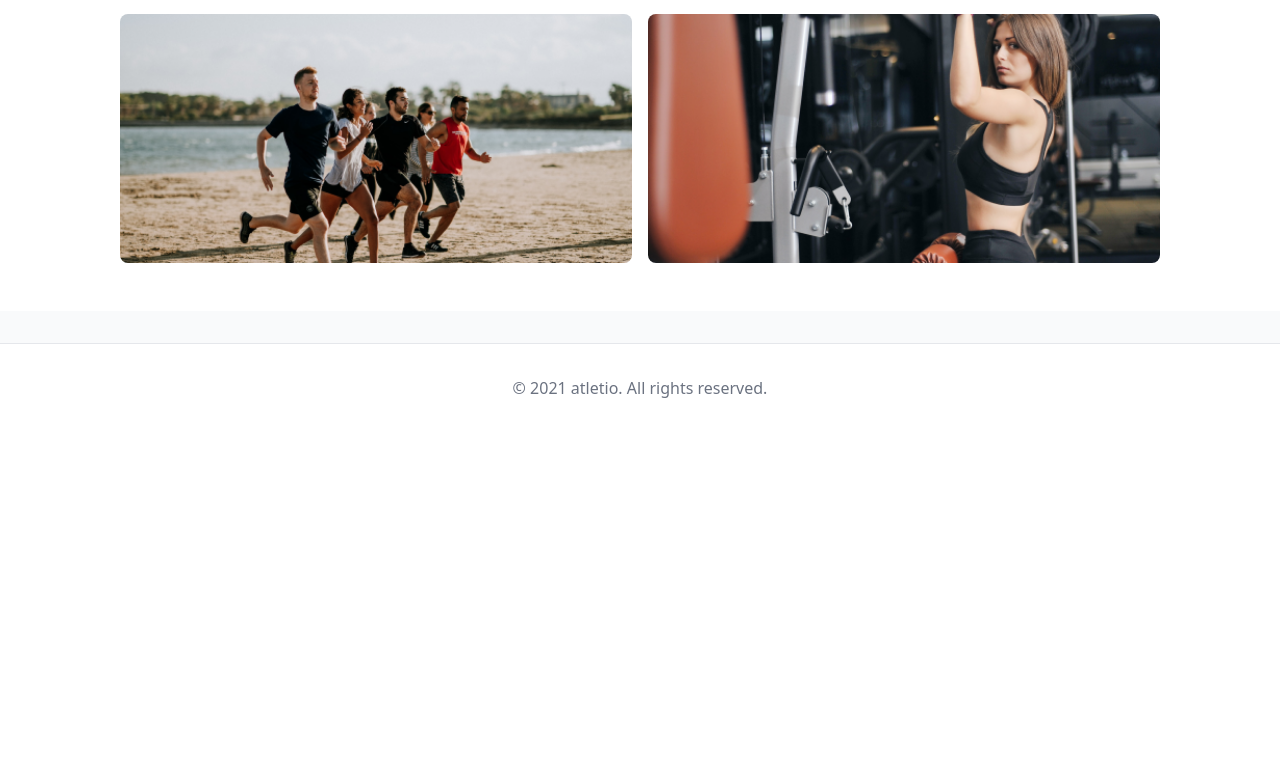
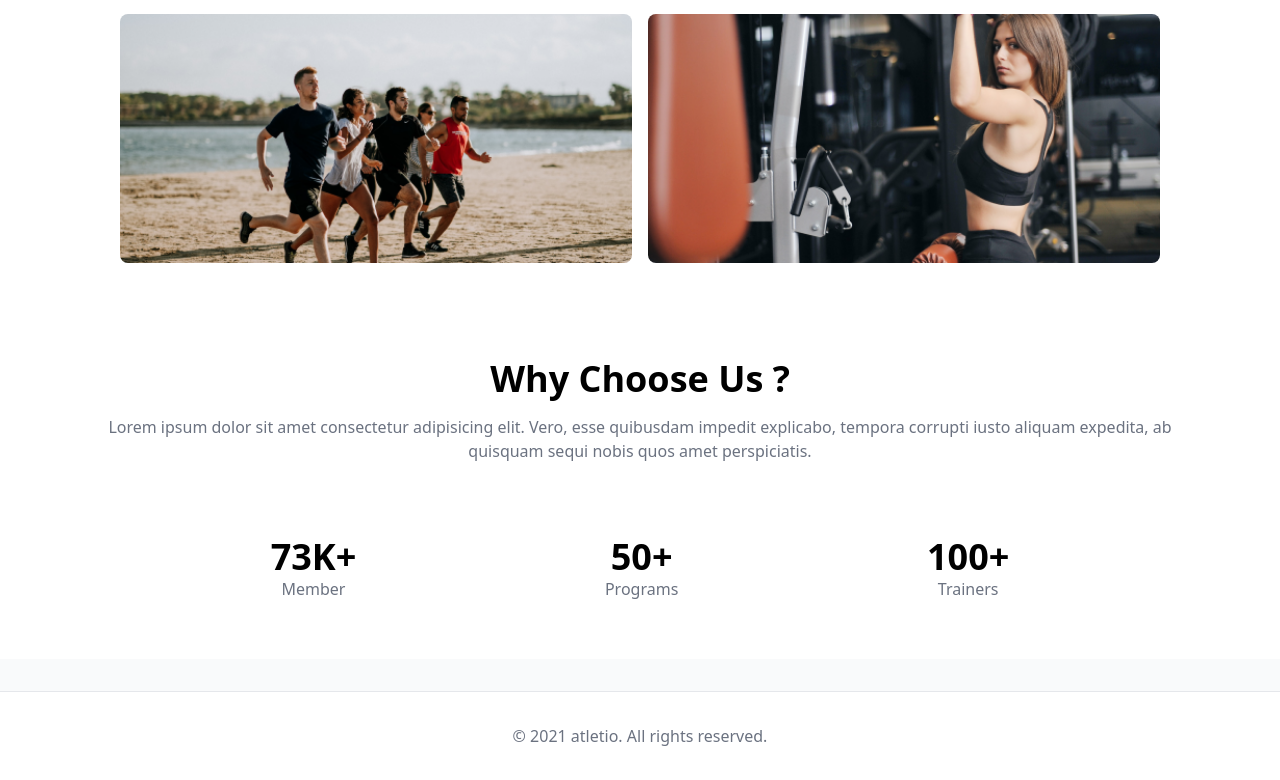
Before and after one commit to atletio/atletio.one, a Next.js app: page /LandingPage in a window 1280 px wide. Shown: the part 955-1735 px from the top of the page. Before the commit the page ends 1387 px from the top, so only its background shows below. Built offline with nearby package versions, Linux system fonts and the light colour scheme.

Commit message:
feat: adding why choose us section ui

```diff
--- a/src/pages/LandingPage.tsx
+++ b/src/pages/LandingPage.tsx
@@ -59,7 +59,7 @@ const LandingPage = () => {
           </div>
         </div>
 
-        <div className="bg-white px-4 pt-8 md:px-4 md:py-12 lg:px-20 lg:py-12">
+        <div className="bg-white px-4 py-8 md:px-4 md:py-12 lg:px-20 lg:py-12">
           <div className="gap4 flex flex-col gap-4 ">
             <h1 className="text-4xl font-extrabold md:text-center">
               Popular Exercise
@@ -118,6 +118,38 @@ const LandingPage = () => {
             />
           </div>
         </div>
+
+        <div className="bg-white px-4 py-8 md:px-4 md:py-12 lg:px-20 lg:py-12">
+          <div className="gap4 flex flex-col gap-4 ">
+            <h1 className="text-center text-4xl font-extrabold">
+              Why Choose Us ?
+            </h1>
+            <span className="text-center text-base font-normal text-light">
+              Lorem ipsum dolor sit amet consectetur adipisicing elit. Vero,
+              esse quibusdam impedit explicabo, tempora corrupti iusto aliquam
+              expedita, ab quisquam sequi nobis quos amet perspiciatis.
+            </span>
+
+            <div className="flex flex-col items-center justify-around gap-12 pt-12 md:flex-row lg:justify-evenly">
+              <div className="flex flex-col items-center justify-center p-2.5">
+                <span className="text-4xl font-extrabold">73K+</span>
+                <span className="text-base font-normal text-light">Member</span>
+              </div>
+              <div className="flex flex-col items-center justify-center p-2.5">
+                <span className="text-4xl font-extrabold">50+</span>
+                <span className="text-base font-normal text-light">
+                  Programs
+                </span>
+              </div>
+              <div className="flex flex-col items-center justify-center p-2.5">
+                <span className="text-4xl font-extrabold">100+</span>
+                <span className="text-base font-normal text-light">
+                  Trainers
+                </span>
+              </div>
+            </div>
+          </div>
+        </div>
       </div>
 
       <footer className="pt-8">
```
